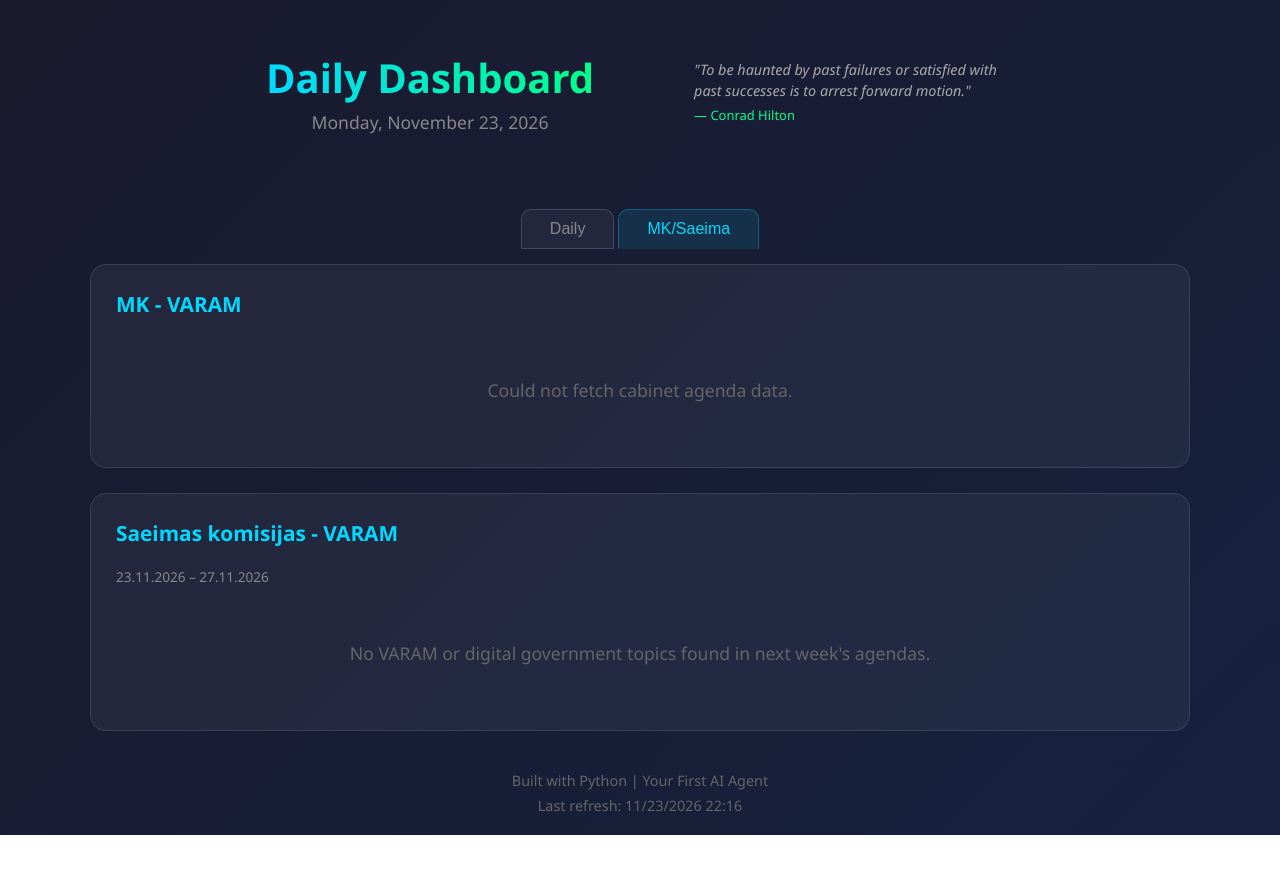
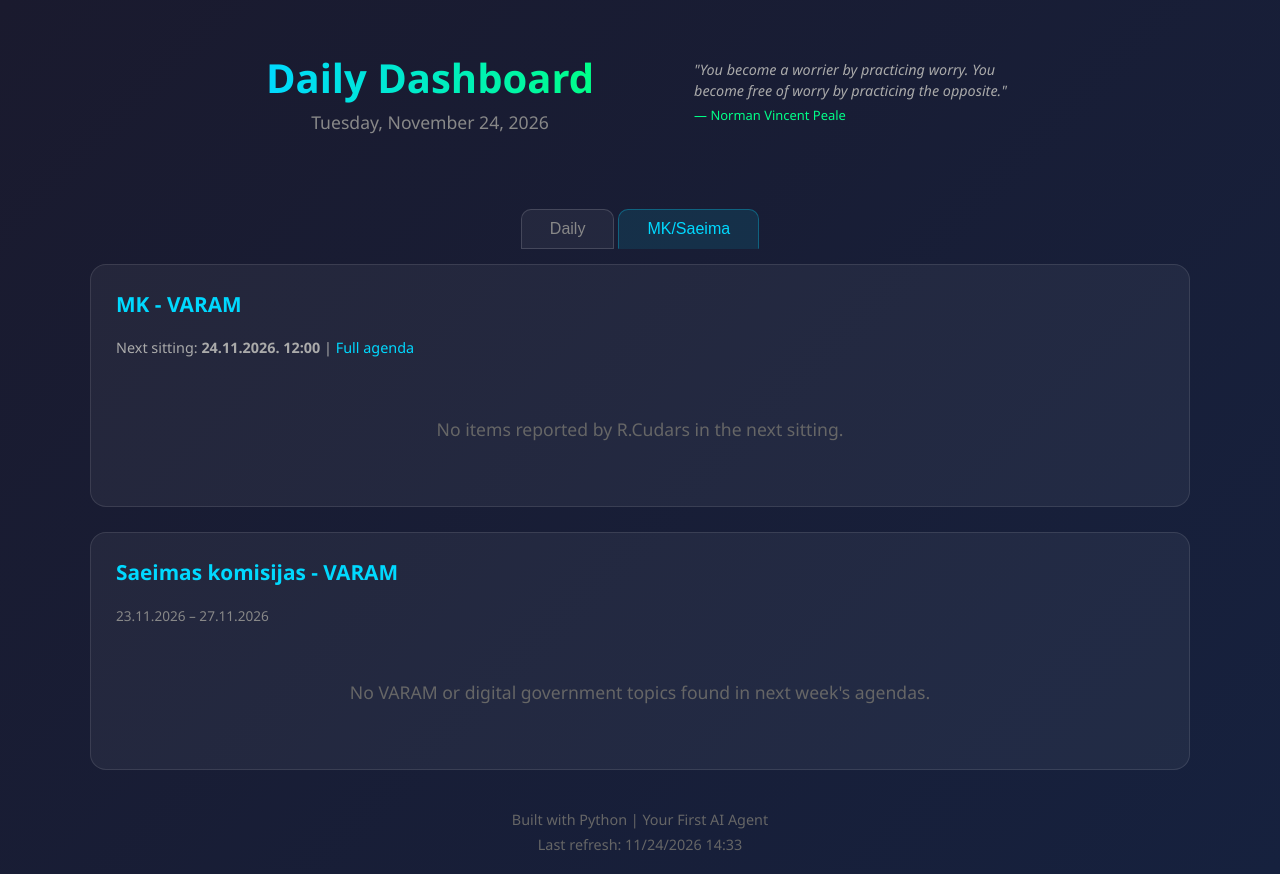
Before and after one commit to gozols-bit/DigiGovDashboard, a plain HTML site: page index.html in a window 1280 px wide. Both pictures are taken after a click on the button "MK/Saeima". Before the commit the page ends 835 px from the top, so only its background shows below. Drawn offline with Linux system fonts and the light colour scheme.

Commit message:
Update 2026-11-24

```diff
--- a/index.html
+++ b/index.html
@@ -512,11 +512,11 @@
         <header>
             <div class="header-left">
                 <h1>Daily Dashboard</h1>
-                <p class="date">Monday, November 23, 2026</p>
+                <p class="date">Tuesday, November 24, 2026</p>
             </div>
             <div class="header-quote">
-                "To be haunted by past failures or satisfied with past successes is to arrest forward motion."
-                <div class="quote-author">— Conrad Hilton</div>
+                "You become a worrier by practicing worry. You become free of worry by practicing the opposite."
+                <div class="quote-author">— Norman Vincent Peale</div>
             </div>
         </header>
 
@@ -832,7 +832,11 @@
         <div id="tab-monday" class="tab-content">
         <div class="section">
             <h2>MK - VARAM</h2>
-            <div class="cabinet-empty">Could not fetch cabinet agenda data.</div>
+            <div class="cabinet-meeting-info">
+                Next sitting: <strong>24.11.2026. 12:00</strong>
+                | <a href="https://tapportals.mk.gov.lv/meetings/cabinet_ministers/533c7812-9743-4e9a-bd9d-5314204054fa" target="_blank">Full agenda</a>
+            </div>
+            <div class="cabinet-empty">No items reported by R.Cudars in the next sitting.</div>
         </div>
         <div class="section">
             <h2>Saeimas komisijas - VARAM</h2>
@@ -844,7 +848,7 @@
 
         <footer>
             <p>Built with Python | Your First AI Agent</p>
-            <p style="margin-top: 6px;">Last refresh: 11/23/2026 22:16</p>
+            <p style="margin-top: 6px;">Last refresh: 11/24/2026 14:33</p>
         </footer>
     </div>
 
@@ -864,4 +868,4 @@
     </script>
 </body>
 </html>
-<!-- Updated: Mon Nov 23 22:16:11 UTC 2026 -->
+<!-- Updated: Tue Nov 24 14:33:29 UTC 2026 -->
```
